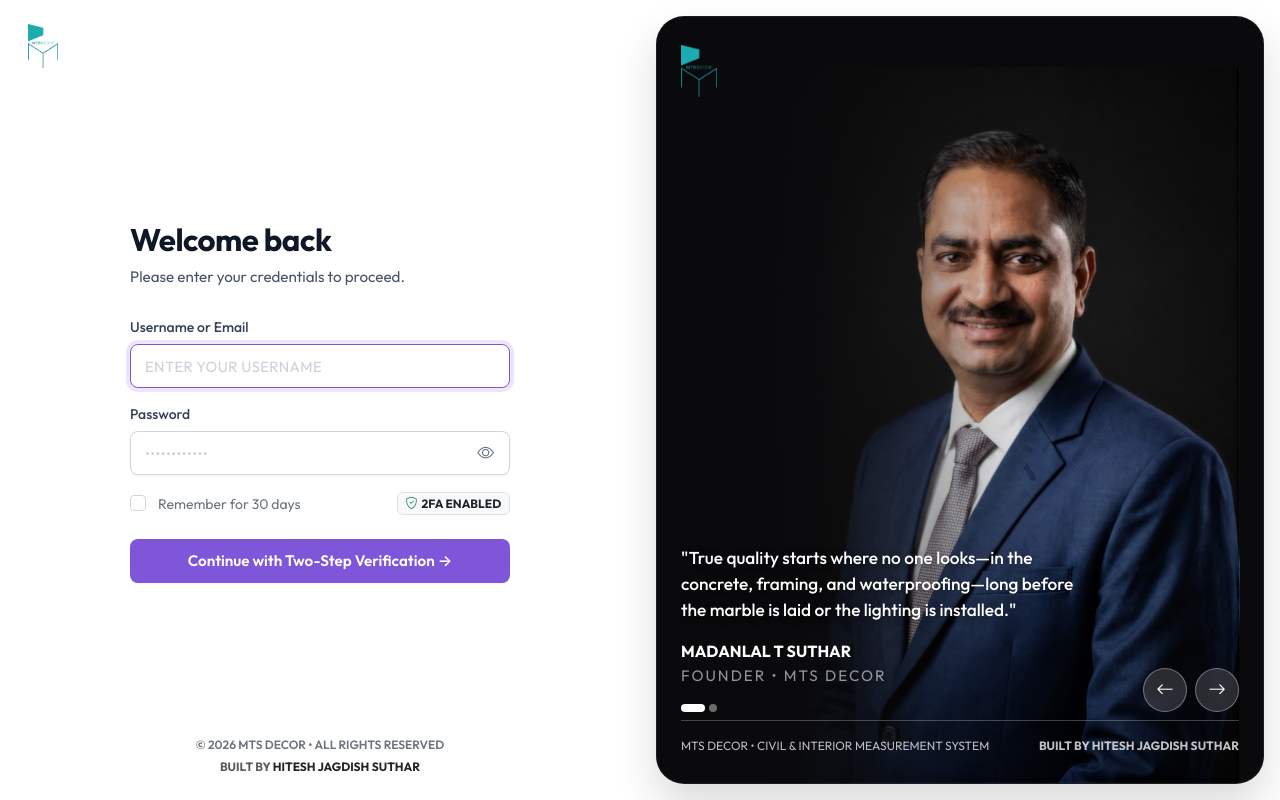
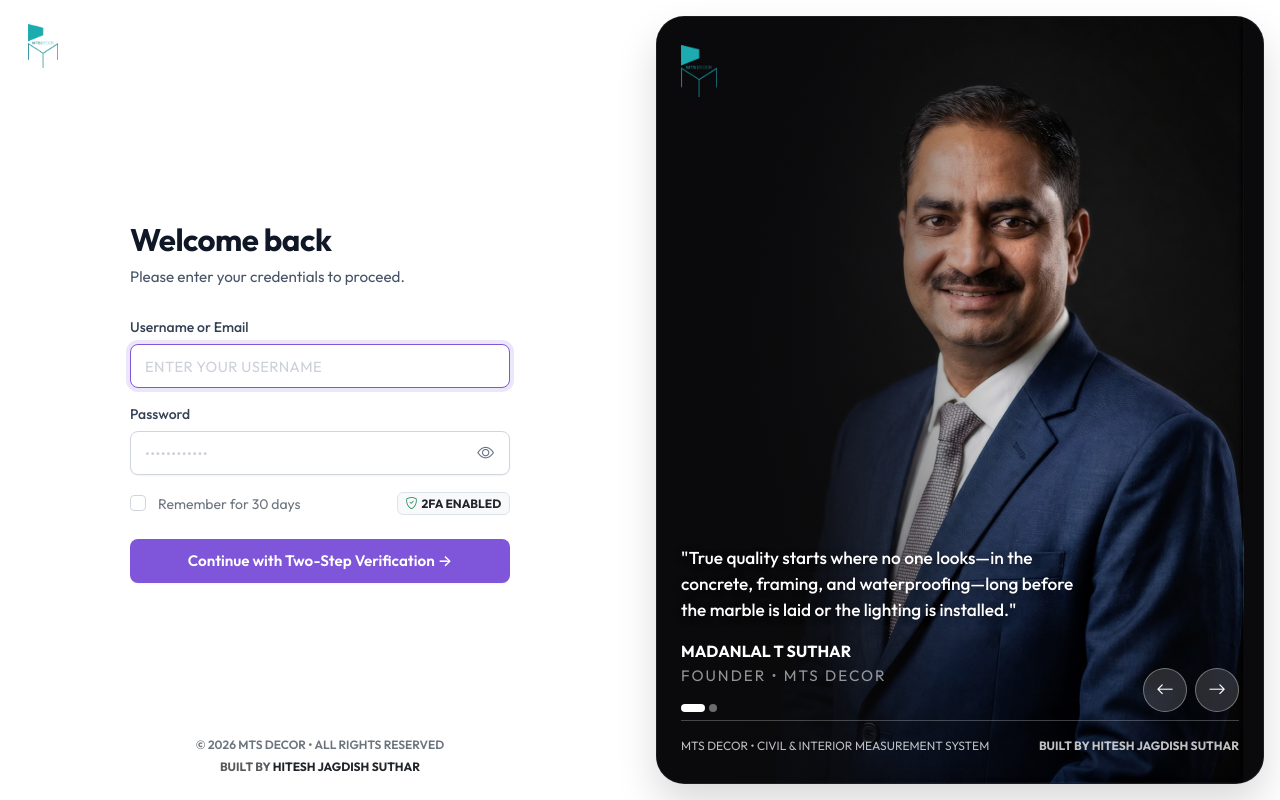
Before and after one commit to hiteshsuthar911/Mts-Decor---Measurment-Sheet-Software, a React (Vite) app: page /login in a window 1280 px wide. Built offline with nearby package versions, Linux system fonts and the light colour scheme; no server answers.

Commit message:
style(login): Apply soft radial edge feathering so image boundaries blend seamlessly into the card background

```diff
--- a/src/pages/LoginPage.jsx
+++ b/src/pages/LoginPage.jsx
@@ -354,7 +354,7 @@ export default function LoginPage() {
               border: '1px solid rgba(255, 255, 255, 0.08)'
             }}
           >
-            {/* Active Founder Image (Full height, grounded at bottom, stretched properly to box size without clipping) */}
+            {/* Active Founder Image (Full height, wide, grounded, with feathered edges so no hard borders are visible) */}
             {currentQuote.imageUrl && (
               <div
                 className="position-absolute top-0 end-0 h-100 w-100 d-flex justify-content-end align-items-end"
@@ -362,7 +362,7 @@ export default function LoginPage() {
                   zIndex: 1,
                   pointerEvents: 'none',
                   overflow: 'hidden',
-                  paddingRight: 'clamp(8px, 1.8vw, 28px)',
+                  paddingRight: 'clamp(4px, 1.5vw, 24px)',
                 }}
               >
                 <img
@@ -372,11 +372,11 @@ export default function LoginPage() {
                   style={{
                     height: '100%',
                     width: 'auto',
-                    maxWidth: '82%',
+                    maxWidth: '88%',
                     objectFit: 'contain',
                     objectPosition: 'right bottom',
-                    maskImage: 'linear-gradient(to right, transparent 0%, black 14%, black 100%)',
-                    WebkitMaskImage: 'linear-gradient(to right, transparent 0%, black 14%, black 100%)',
+                    maskImage: 'radial-gradient(ellipse 85% 90% at 55% 52%, black 50%, rgba(0, 0, 0, 0.85) 72%, transparent 100%)',
+                    WebkitMaskImage: 'radial-gradient(ellipse 85% 90% at 55% 52%, black 50%, rgba(0, 0, 0, 0.85) 72%, transparent 100%)',
                     transition: 'opacity 0.4s ease-in-out',
                   }}
                 />
```
